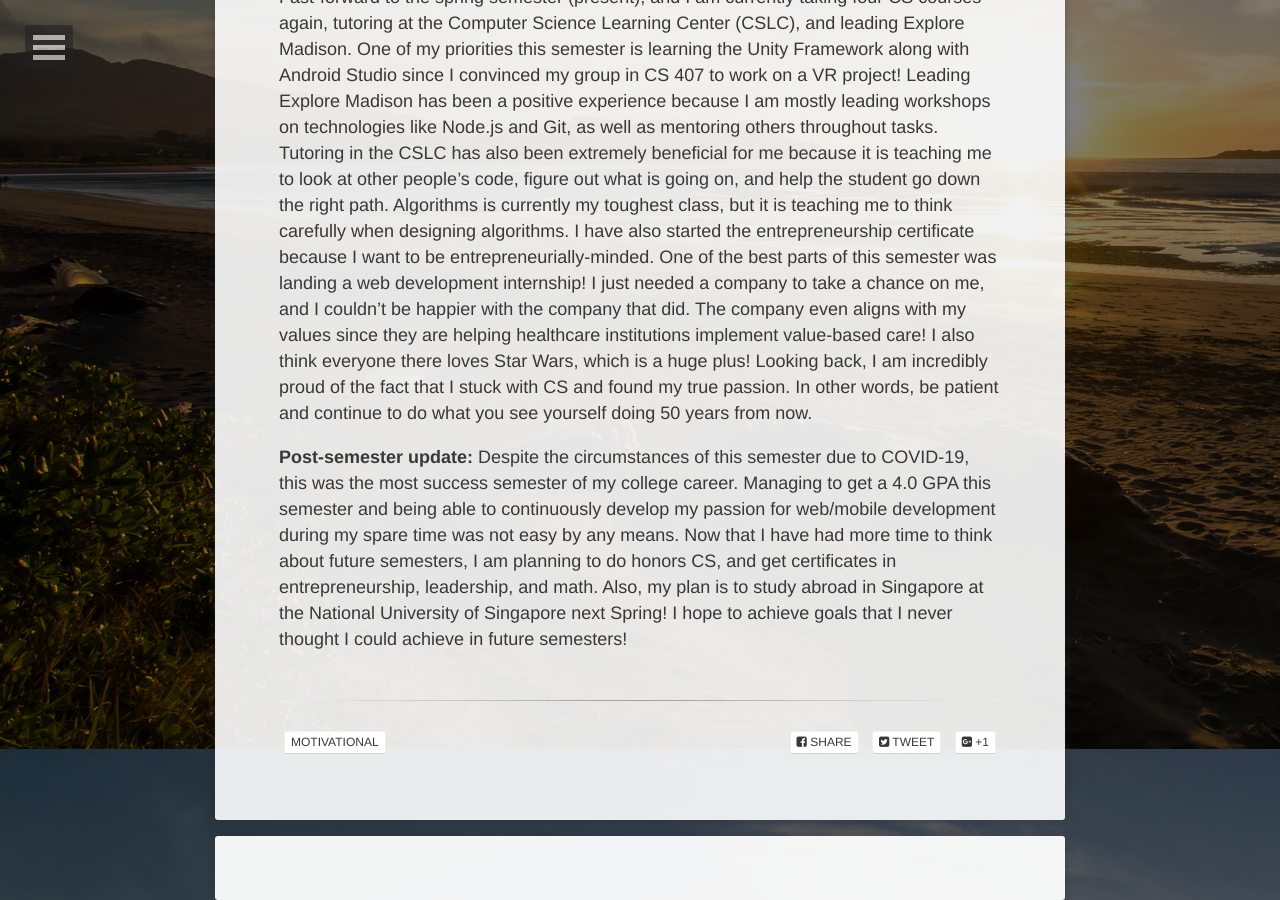
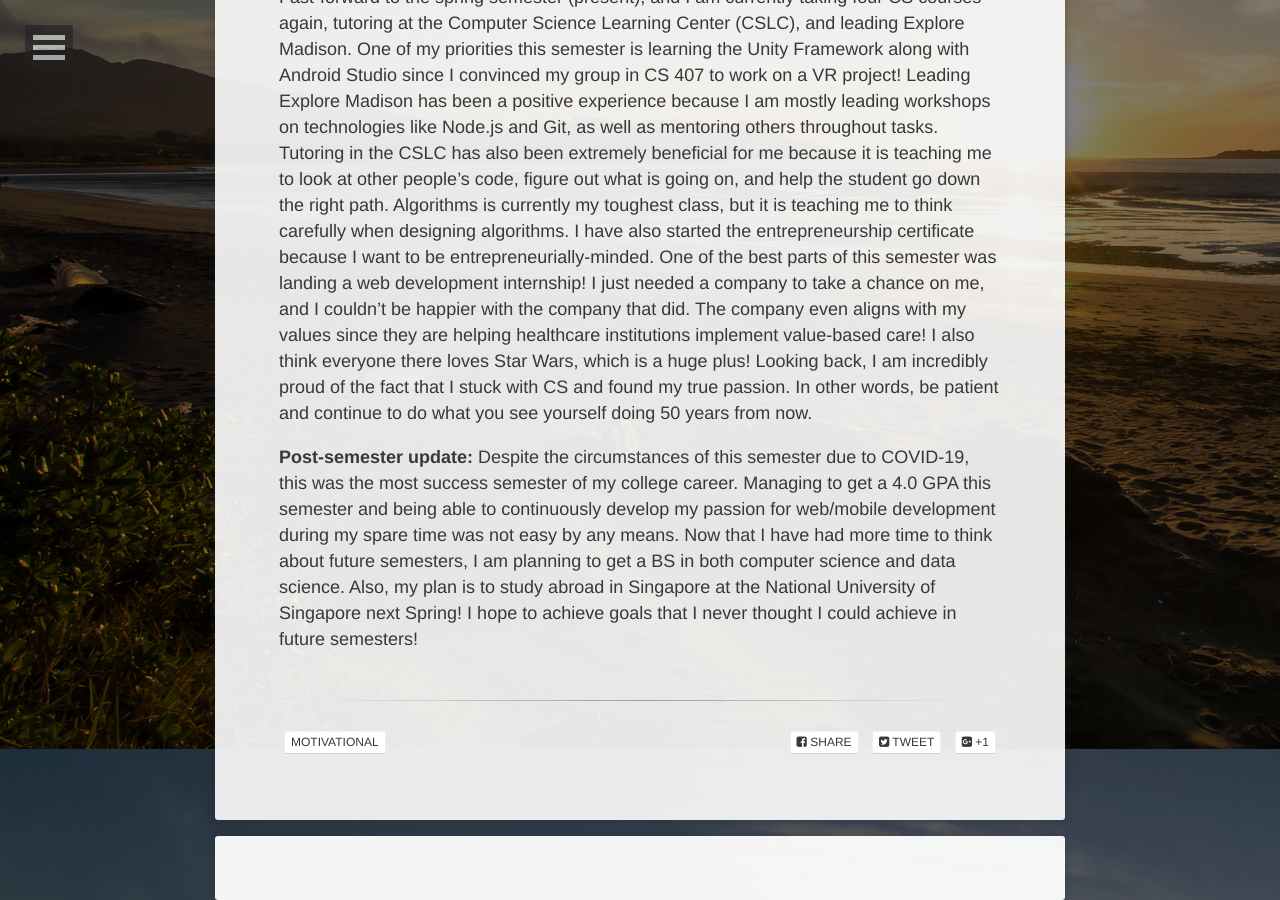
Before and after one commit to klmui/klmui2, a Jekyll site: the page built from _posts/2020-2-29-MyCSJourney.md, in a window 1280 px wide and 900 px high, scrolled down 2683 px. Built offline with Jekyll 4.4.1, drawn with Linux system fonts in a browser that asks for light colours.

Commit message:
more adjustments

```diff
--- a/_posts/2020-2-29-MyCSJourney.md
+++ b/_posts/2020-2-29-MyCSJourney.md
@@ -35,5 +35,5 @@ After a stressful semester, I was excited to take a break from school and spend
 Fast-forward to the spring semester (present), and I am currently taking four CS courses again, tutoring at the Computer Science Learning Center (CSLC), and leading Explore Madison. One of my priorities this semester is learning the Unity Framework along with Android Studio since I convinced my group in CS 407 to work on a VR project! Leading Explore Madison has been a positive experience because I am mostly leading workshops on technologies like Node.js and Git, as well as mentoring others throughout tasks. Tutoring in the CSLC has also been extremely beneficial for me because it is teaching me to look at other people's code, figure out what is going on, and help the student go down the right path. Algorithms is currently my toughest class, but it is teaching me to think carefully when designing algorithms. I have also started the entrepreneurship certificate because I want to be entrepreneurially-minded. One of the best parts of this semester was landing a web development internship! I just needed a company to take a chance on me, and I couldn't be happier with the company that did. The company even aligns with my values since they are helping healthcare institutions implement value-based care! I also think everyone there loves Star Wars, which is a huge plus! Looking back, I am incredibly proud of the fact that I stuck with CS and found my true passion. In other words, be patient and continue to do what you see yourself doing 50 years from now.
 
 **Post-semester update:** Despite the circumstances of this semester due to COVID-19, this was the most success semester of my college career. Managing to get a 4.0 GPA this semester and being able to continuously develop my passion for web/mobile development during my spare time was not easy by any means.
-Now that I have had more time to think about future semesters, I am planning to do honors CS, and get certificates in entrepreneurship, leadership, and math. Also, my plan is to study abroad
+Now that I have had more time to think about future semesters, I am planning to get a BS in both computer science and data science. Also, my plan is to study abroad
 in Singapore at the National University of Singapore next Spring! I hope to achieve goals that I never thought I could achieve in future semesters!
```
Also changed, not shown: other parts of _posts/2020-2-29-MyCSJourney.md (+1 -1 lines), _posts/2020-5-4-AprilRecap.md (+1 -1 lines), _posts/2020-5-5-LookingAhead.md (+1 -1 lines).
